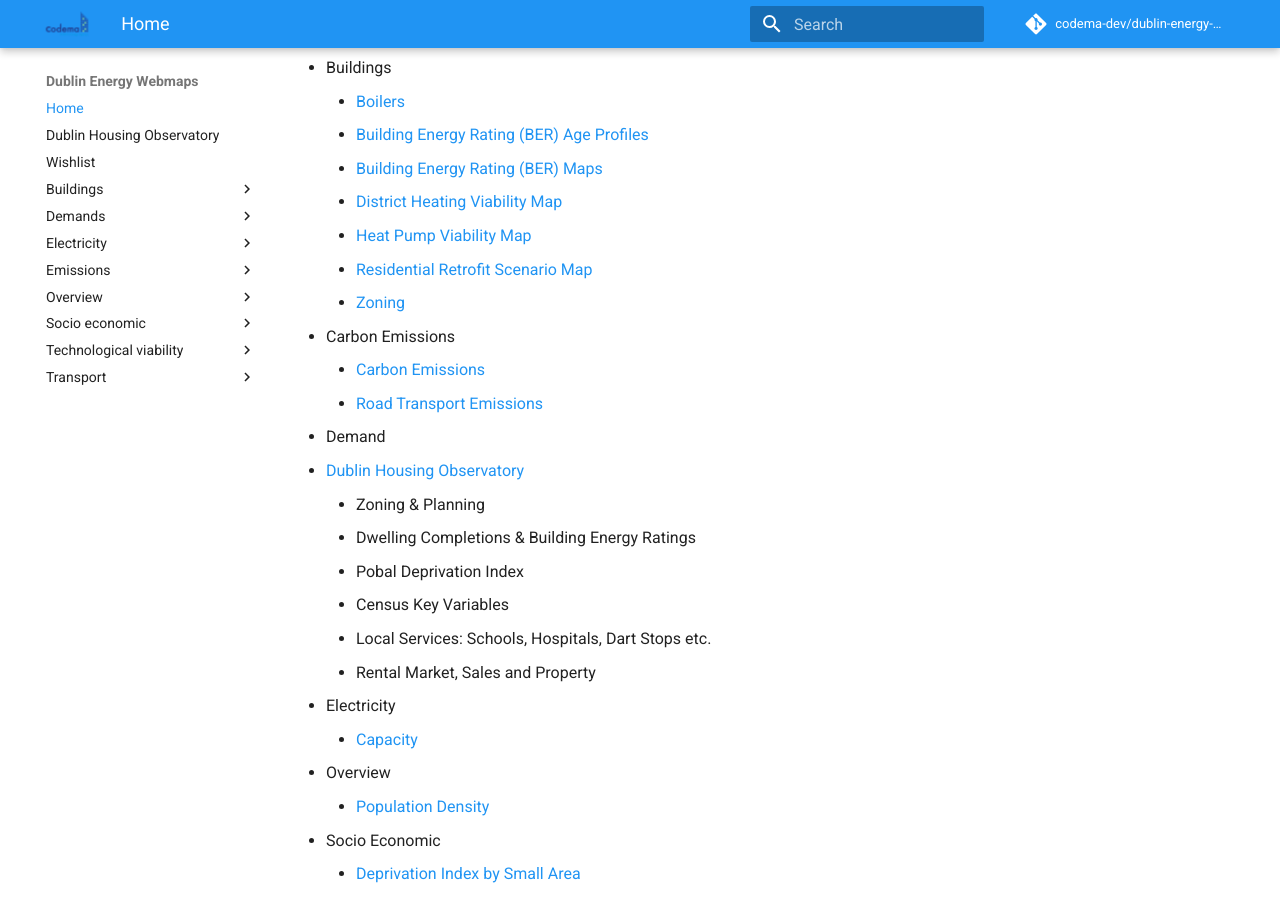
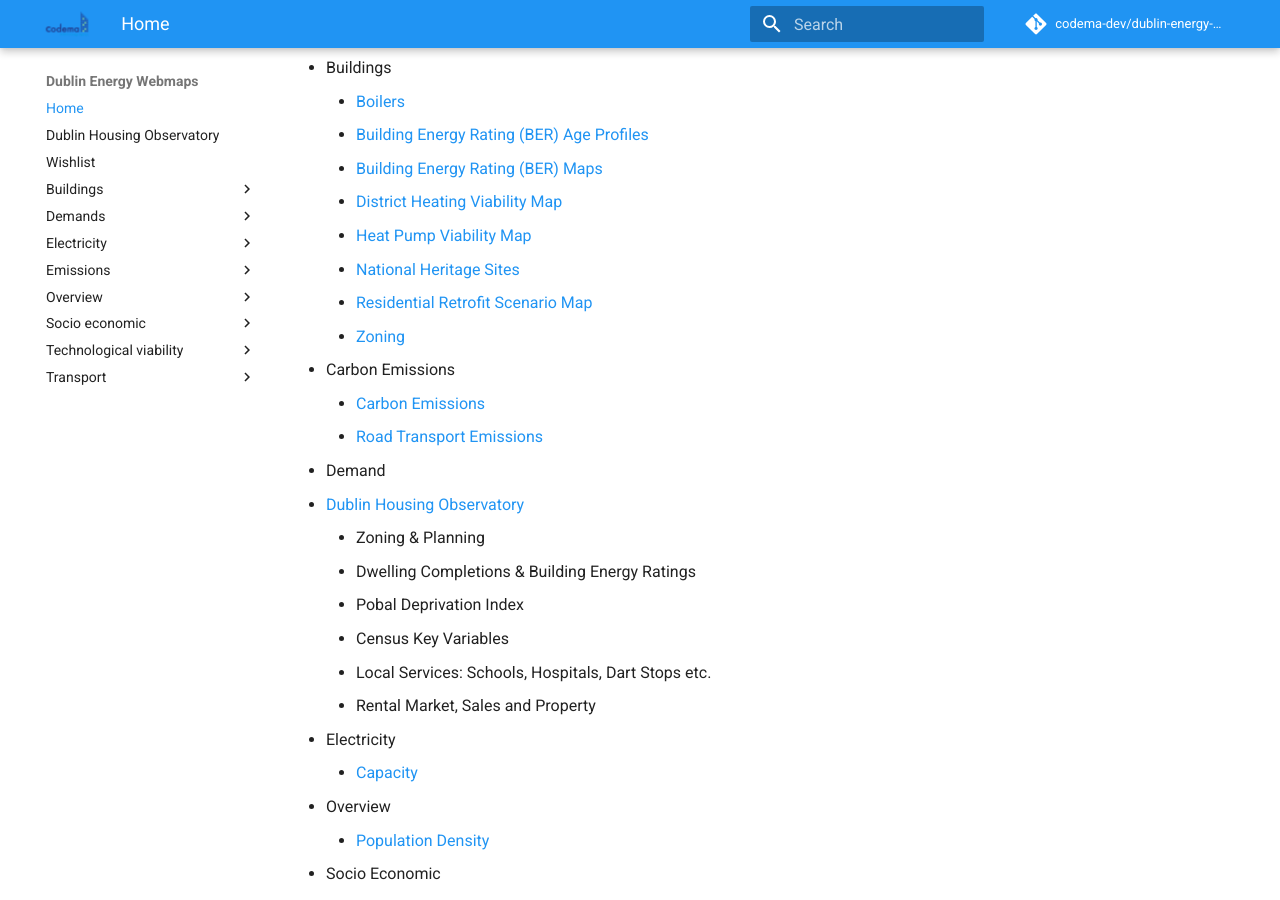
Before and after one commit to codema-dev/maps, an MkDocs documentation site: the page built from docs/index.md, in a window 1280 px wide and 900 px high, scrolled down 435 px. Built offline with MkDocs 1.6.1 and Material for MkDocs 9.7.7, drawn with Linux system fonts in a browser that asks for light colours; comment, search, counter and statistics services are not loaded.

Commit message:
Add heritage sites (#89)
* Add total cars and cars per hh

* Update index to include car ownership

* Remove Cars 2016 file

* Add new html files with updated figsize

* Update cars per hh

* Add NTA road transport carbon emissions bokeh

* Add nta map legend description

* Update nta description to fix typo

* Restructure nta description

* Add NIAH and SMR heritage sites map

* Update index to include heritage

```diff
--- a/docs/index.md
+++ b/docs/index.md
@@ -14,6 +14,7 @@ This website contains actively maintained, up-to-date Dublin Energy webmaps incl
     - [Building Energy Rating (BER) Maps](buildings/BER-Maps.md)
     - [District Heating Viability Map](buildings/District-Heating-Viability.md)
     - [Heat Pump Viability Map](buildings/Heat-Pump-Viability.md)
+    - [National Heritage Sites](buildings/Heritage-Buildings.md)
     - [Residential Retrofit Scenario Map](buildings/Residential-Retrofit.md)
     - [Zoning](buildings/Zoning.md)
 - Carbon Emissions
```
